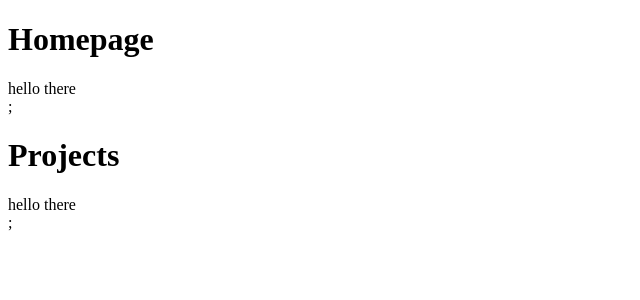
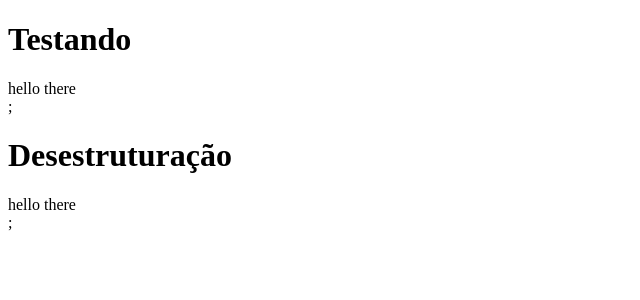
Before and after one commit to andrebertonha/goStack-frontend, a React app: page / in a window 1280 px wide. Shown: the top 300 px of the page, without its empty margins (0-640 px from the left). Built offline with nearby package versions, Linux system fonts and the light colour scheme.

Commit message:
props with destructuring

```diff
--- a/src/App.js
+++ b/src/App.js
@@ -13,8 +13,8 @@ import Header from './components/Header';
 function App() {
     return (
         <>
-            <Header title="Homepage" />;
-            <Header title="Projects" />;
+            <Header title="Testando" />;
+            <Header title="Desestruturação" />;
         </>
     );
 }
--- a/src/components/Header.js
+++ b/src/components/Header.js
@@ -1,9 +1,9 @@
 import React from 'react';
 
-export default function Header(props) {
+export default function Header({ title }) {
     return (
         <header>
-            <h1>{props.title}</h1>
+            <h1>{title}</h1>
             <span>hello there</span>
         </header>
     );
```
